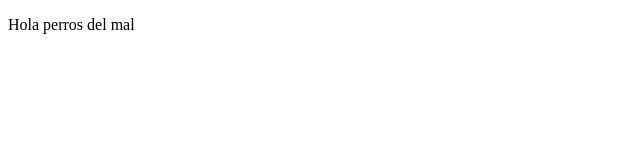
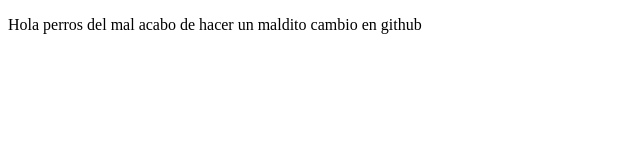
Before and after one commit to edyvera/ProyectoDemoCursoPrework, a plain HTML site: page index.html in a window 1280 px wide. Shown: the whole page, without its empty margins (0-640 px from the left). Drawn offline with Linux system fonts and the light colour scheme.

Commit message:
primer cambio

```diff
--- a/index.html
+++ b/index.html
@@ -9,6 +9,7 @@
 <body>
     <p>
         Hola perros del mal
+        acabo de hacer un maldito cambio en github
     </p>
 </body>
 </html>
```
